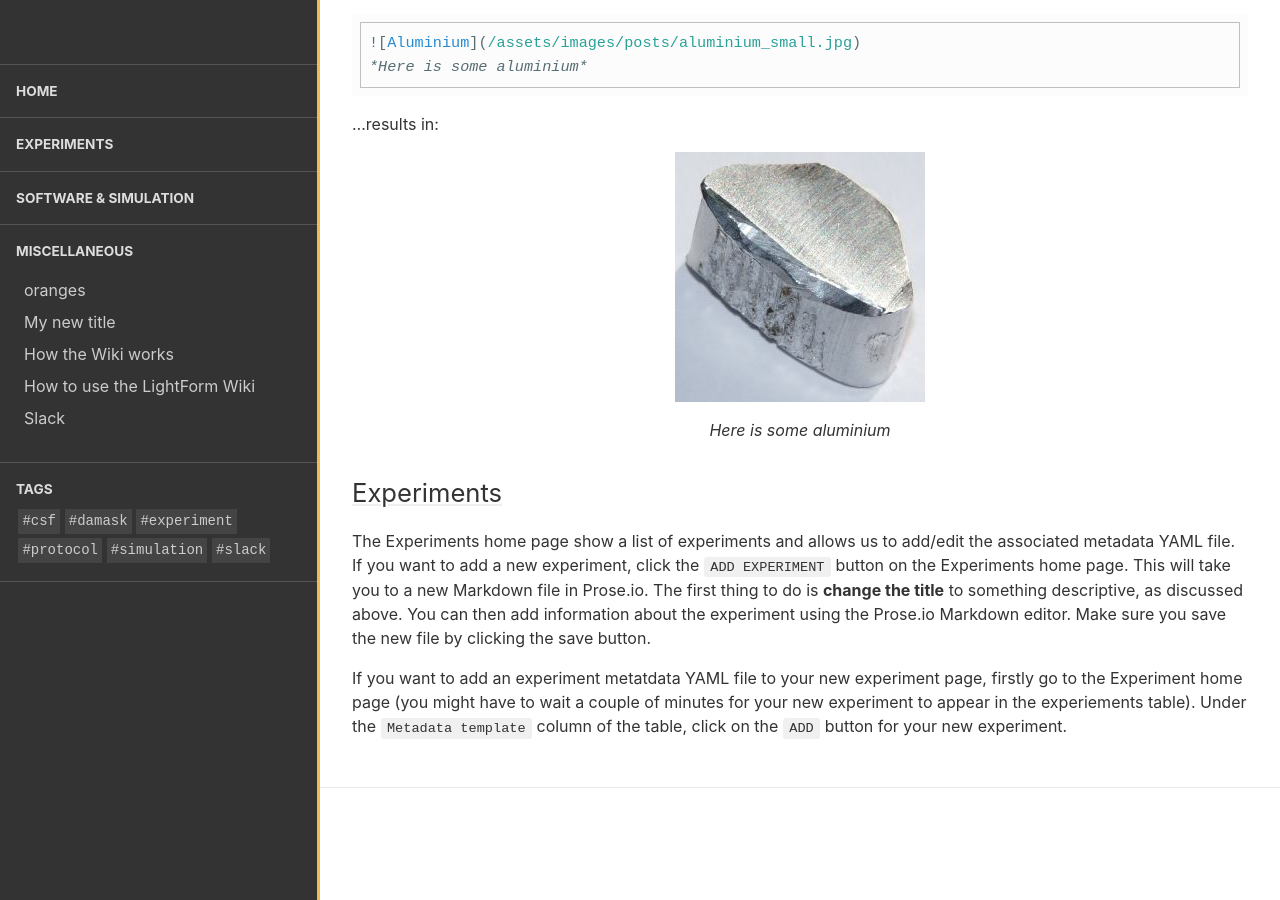
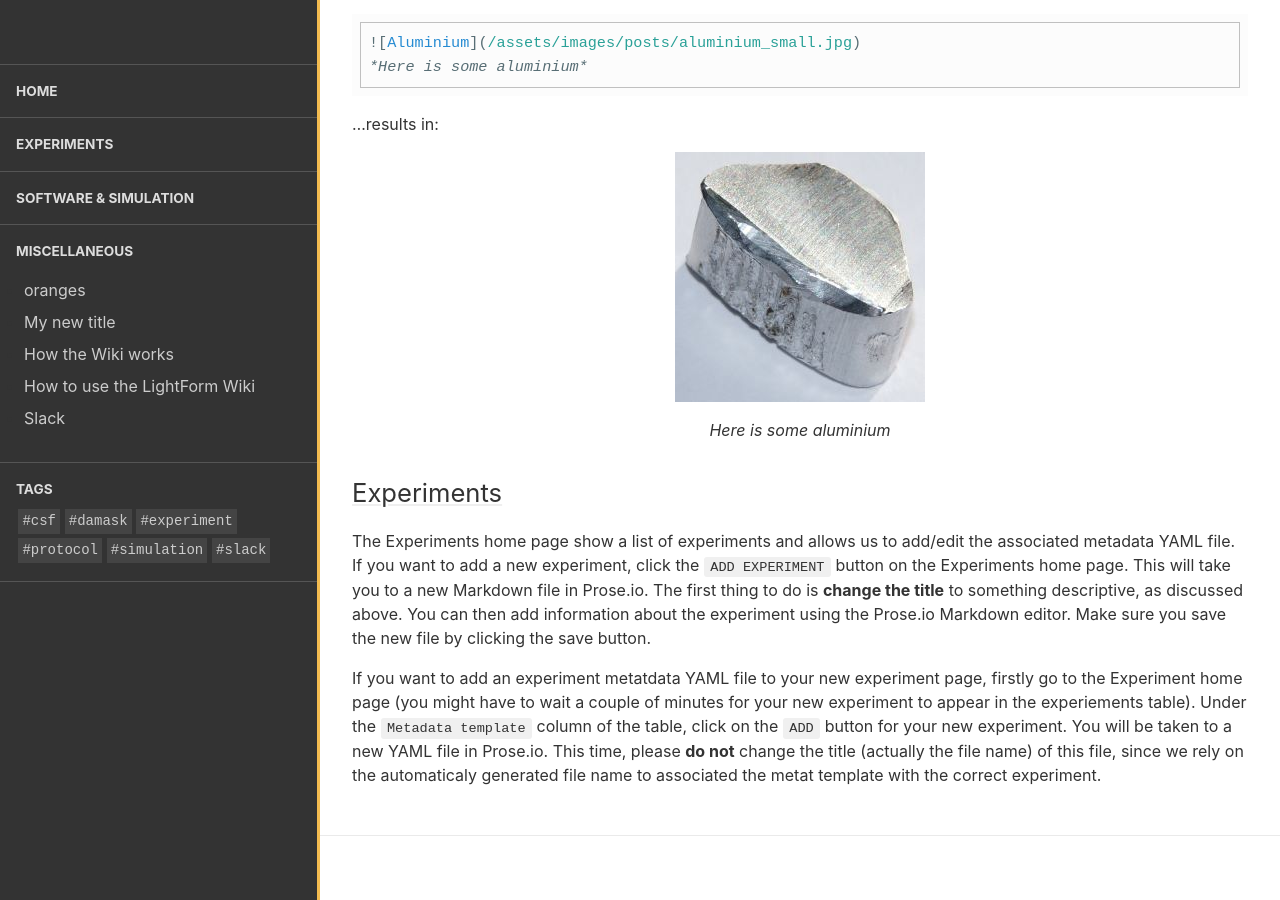
Before and after one commit to test-aplowman/test-aplowman.github.io, a Jekyll site: the page built from collections/_miscellaneous/how_to_use_wiki.md, in a window 1280 px wide and 900 px high, scrolled down 3463 px. Built offline with Jekyll 4.4.1, drawn with Linux system fonts in a browser that asks for light colours.

Commit message:
Update how_to_use_wiki.md

```diff
--- a/collections/_miscellaneous/how_to_use_wiki.md
+++ b/collections/_miscellaneous/how_to_use_wiki.md
@@ -85,4 +85,4 @@
 
 The Experiments home page show a list of experiments and allows us to add/edit the associated metadata YAML file. If you want to add a new experiment, click the `ADD EXPERIMENT` button on the Experiments home page. This will take you to a new Markdown file in Prose.io. The first thing to do is **change the title** to something descriptive, as discussed above. You can then add information about the experiment using the Prose.io Markdown editor. Make sure you save the new file by clicking the save button.
 
-If you want to add an experiment metatdata YAML file to your new experiment page, firstly go to the Experiment home page (you might have to wait a couple of minutes for your new experiment to appear in the experiements table). Under the `Metadata template` column of the table, click on the `ADD` button for your new experiment.
+If you want to add an experiment metatdata YAML file to your new experiment page, firstly go to the Experiment home page (you might have to wait a couple of minutes for your new experiment to appear in the experiements table). Under the `Metadata template` column of the table, click on the `ADD` button for your new experiment. You will be taken to a new YAML file in Prose.io. This time, please **do not** change the title (actually the file name) of this file, since we rely on the automaticaly generated file name to associated the metat template with the correct experiment.
```
